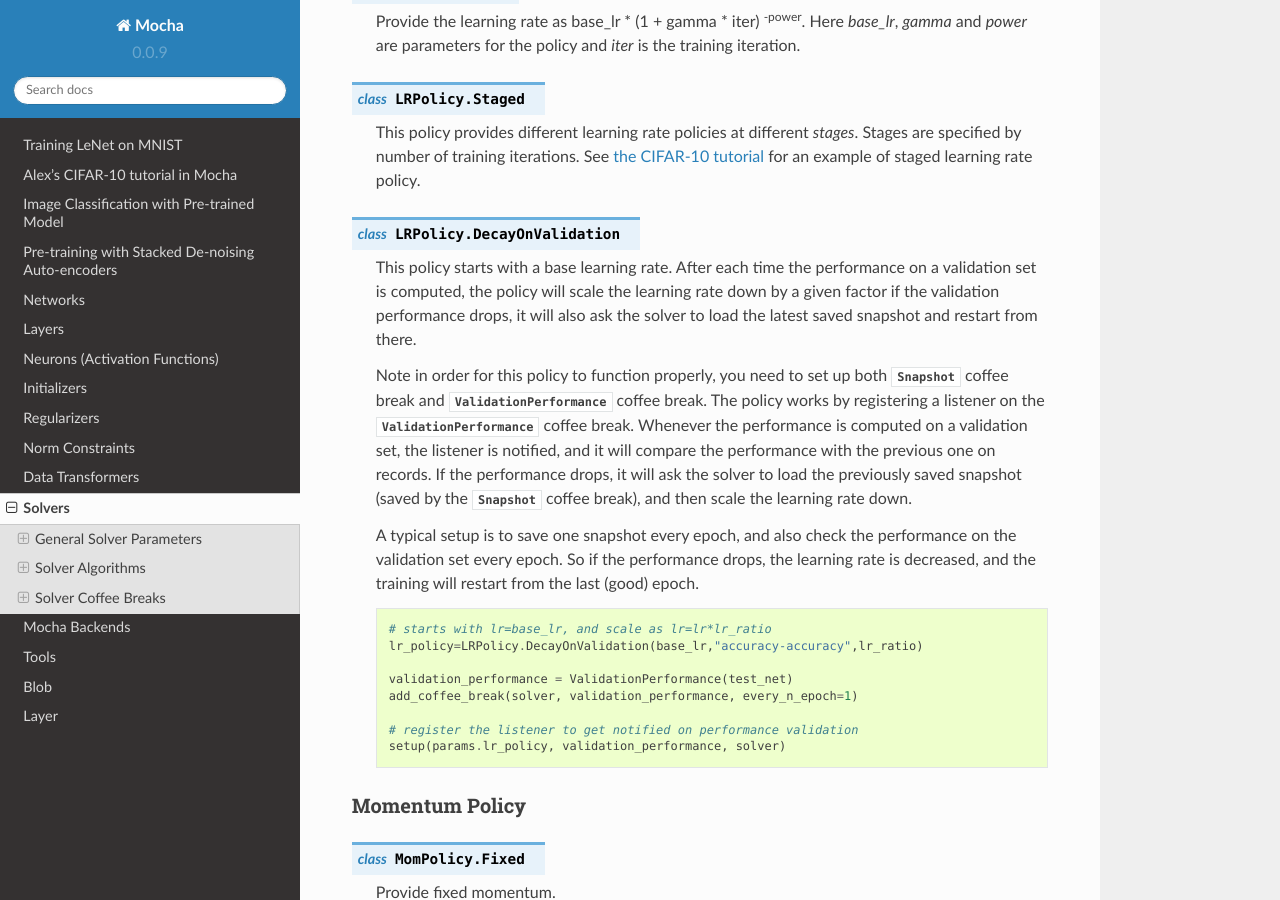
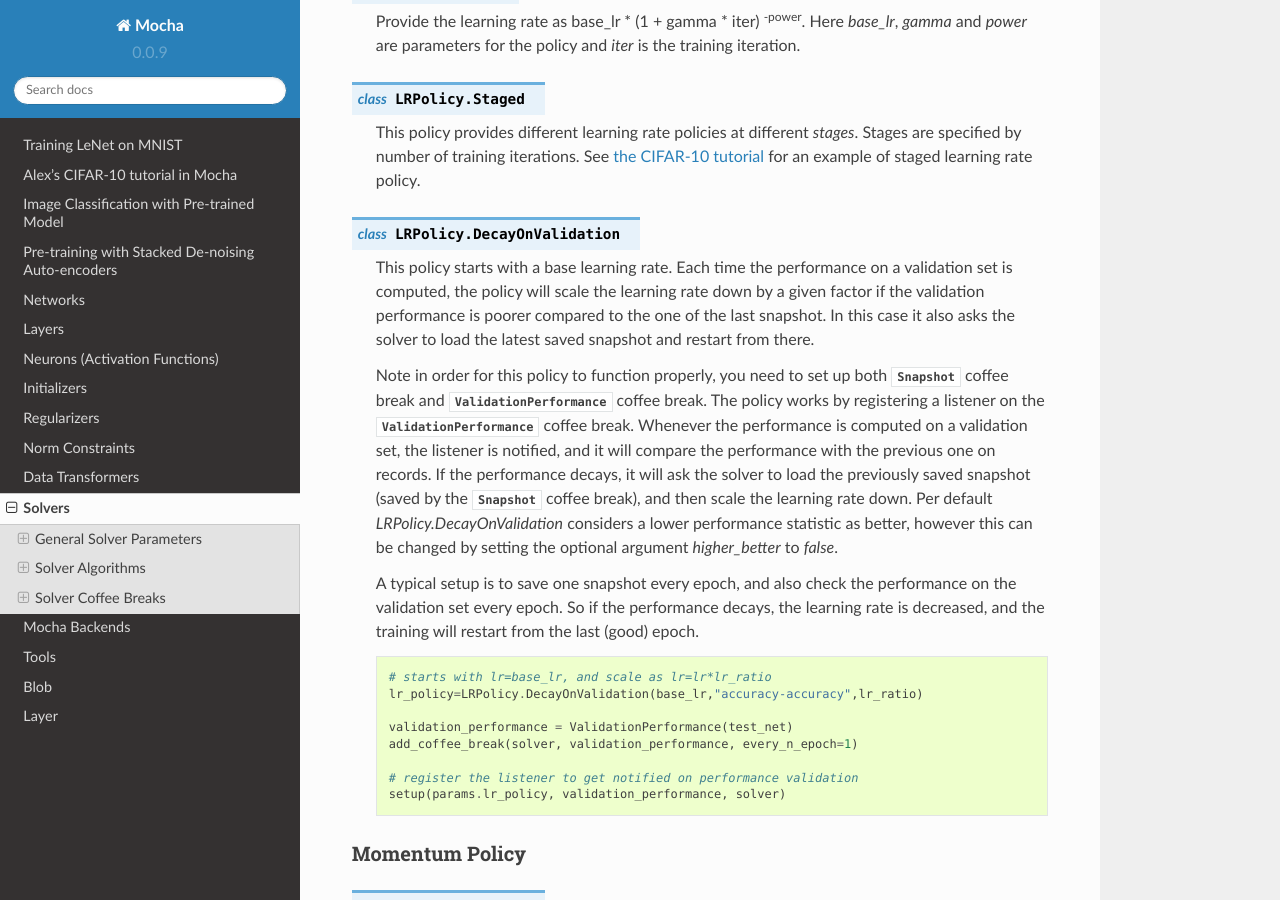
Before and after one commit to pluskid/Mocha.jl, a Sphinx documentation site: the page built from docs/user-guide/solver.rst, in a window 1280 px wide and 900 px high, scrolled down 1785 px. Built offline with Sphinx 7.4.7 and the Read the Docs theme 2.0.0, drawn with Linux system fonts in a browser that asks for light colours.

Commit message:
Update documentation of LRPolicy.DecayOnValidation

```diff
--- a/docs/user-guide/solver.rst
+++ b/docs/user-guide/solver.rst
@@ -97,22 +97,25 @@ Learning Rate Policy
 
 .. class:: LRPolicy.DecayOnValidation
 
-   This policy starts with a base learning rate. After each time the performance
+   This policy starts with a base learning rate. Each time the performance
    on a validation set is computed, the policy will scale the learning rate down
-   by a given factor if the validation performance drops, it will also ask the
-   solver to load the latest saved snapshot and restart from there.
+   by a given factor if the validation performance is poorer compared to the one of the
+   last snapshot. In this case it also asks the solver to load the latest saved snapshot
+   and restart from there.
 
    Note in order for this policy to function properly, you need to set up both
    :class:`Snapshot` coffee break and :class:`ValidationPerformance` coffee
    break. The policy works by registering a listener on the
    :class:`ValidationPerformance` coffee break. Whenever the performance is
    computed on a validation set, the listener is notified, and it will compare
-   the performance with the previous one on records. If the performance drops,
+   the performance with the previous one on records. If the performance decays,
    it will ask the solver to load the previously saved snapshot (saved by the
-   :class:`Snapshot` coffee break), and then scale the learning rate down.
+   :class:`Snapshot` coffee break), and then scale the learning rate down. Per default
+   `LRPolicy.DecayOnValidation` considers a lower performance statistic as better,
+   however this can be changed by setting the optional argument `higher_better` to `false`.
 
    A typical setup is to save one snapshot every epoch, and also check the
-   performance on the validation set every epoch. So if the performance drops,
+   performance on the validation set every epoch. So if the performance decays,
    the learning rate is decreased, and the training will restart from the last
    (good) epoch.
 
```
